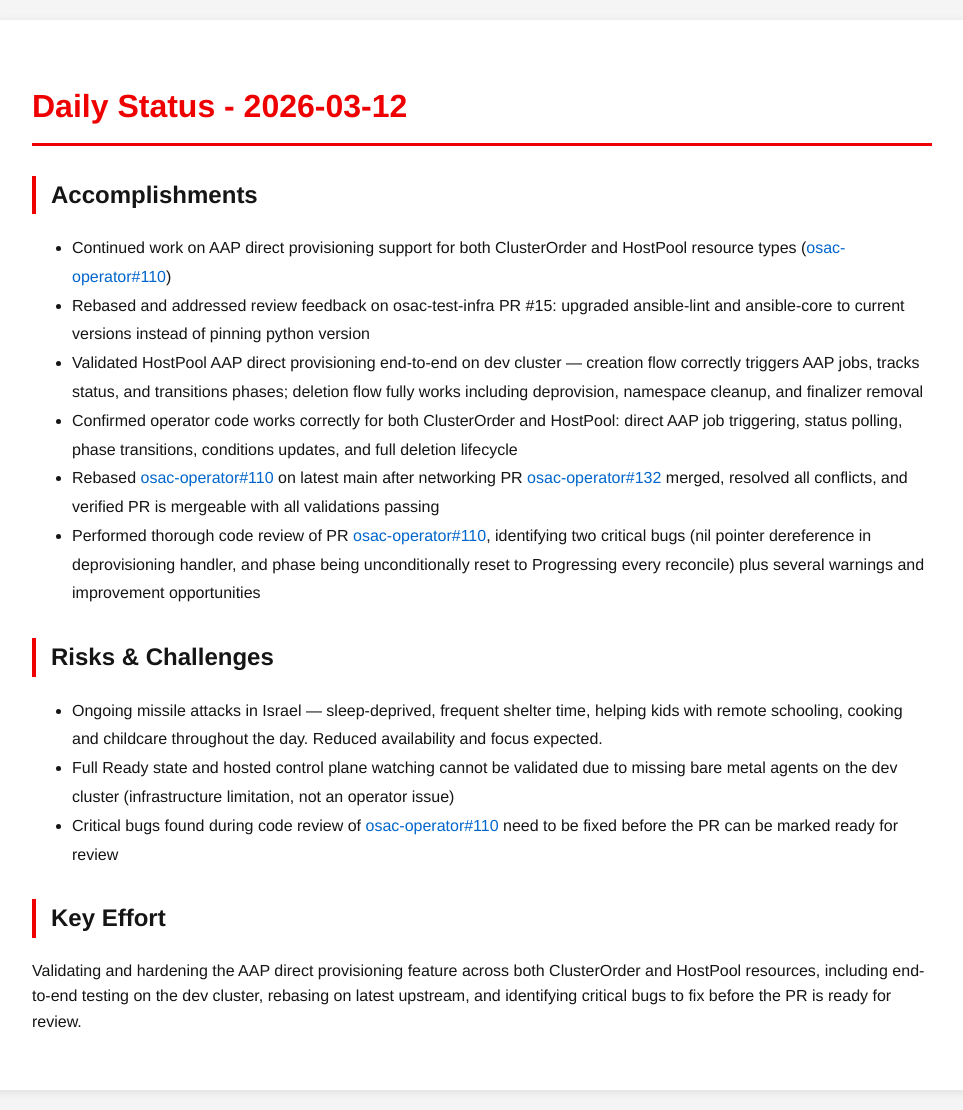
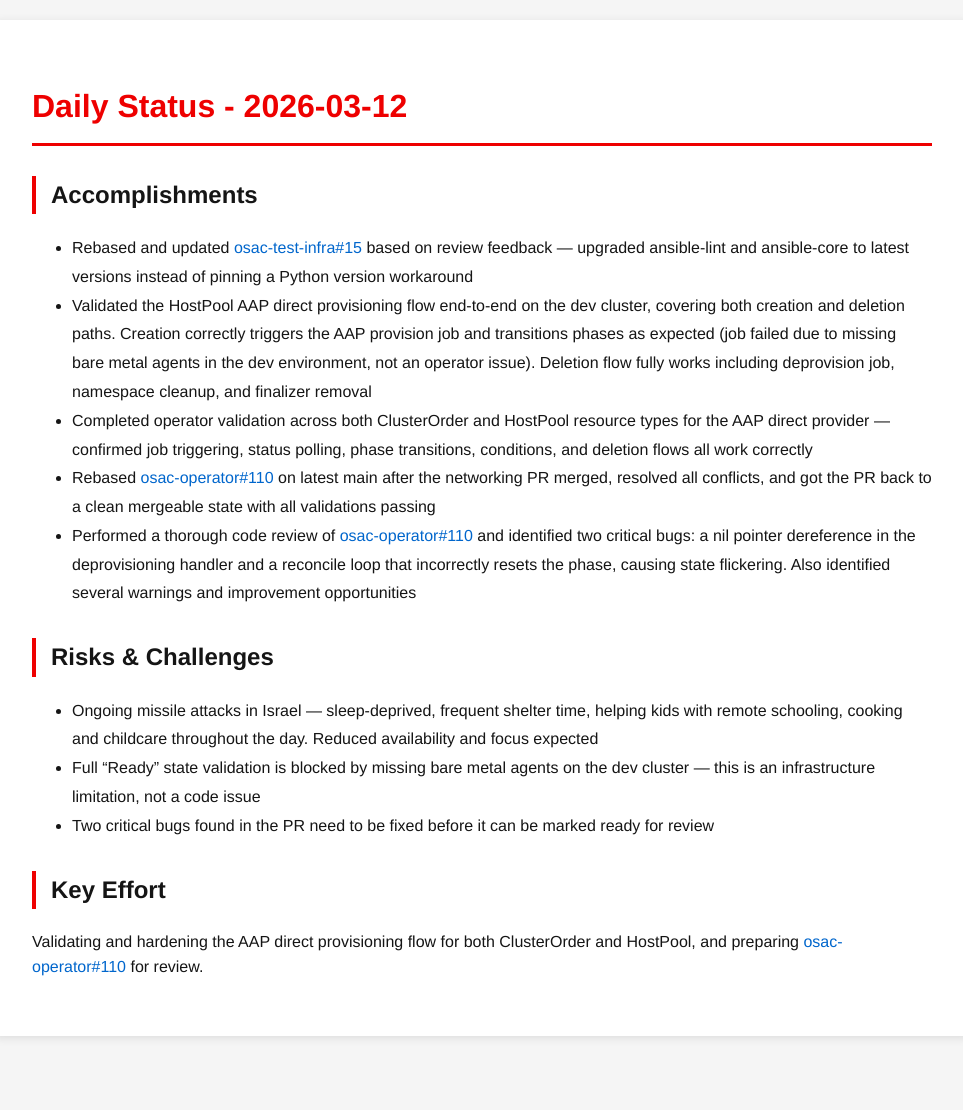
Before and after one commit to tzvatot/daily-status, a Jekyll site: the page built from 2026-03-12.md, in a window 1280 px wide. Shown: the whole page, without its empty margins (158-1121 px from the left). Built offline with Jekyll 4.4.1, drawn with Linux system fonts in a browser that asks for light colours; after the commit the page ends 1056 px from its top, so only the background shows below that.

Commit message:
Daily status update - 2026-03-12

```diff
--- a/2026-03-12.md
+++ b/2026-03-12.md
@@ -7,20 +7,16 @@
 # Daily Status - 2026-03-12
 
 ## Accomplishments
-
-- Continued work on AAP direct provisioning support for both ClusterOrder and HostPool resource types ([osac-operator#110](https://github.com/osac-project/osac-operator/pull/110))
-- Rebased and addressed review feedback on osac-test-infra PR #15: upgraded ansible-lint and ansible-core to current versions instead of pinning python version
-- Validated HostPool AAP direct provisioning end-to-end on dev cluster — creation flow correctly triggers AAP jobs, tracks status, and transitions phases; deletion flow fully works including deprovision, namespace cleanup, and finalizer removal
-- Confirmed operator code works correctly for both ClusterOrder and HostPool: direct AAP job triggering, status polling, phase transitions, conditions updates, and full deletion lifecycle
-- Rebased [osac-operator#110](https://github.com/osac-project/osac-operator/pull/110) on latest main after networking PR [osac-operator#132](https://github.com/osac-project/osac-operator/pull/132) merged, resolved all conflicts, and verified PR is mergeable with all validations passing
-- Performed thorough code review of PR [osac-operator#110](https://github.com/osac-project/osac-operator/pull/110), identifying two critical bugs (nil pointer dereference in deprovisioning handler, and phase being unconditionally reset to Progressing every reconcile) plus several warnings and improvement opportunities
+- Rebased and updated [osac-test-infra#15](https://github.com/osac-project/osac-test-infra/pull/15) based on review feedback — upgraded ansible-lint and ansible-core to latest versions instead of pinning a Python version workaround
+- Validated the HostPool AAP direct provisioning flow end-to-end on the dev cluster, covering both creation and deletion paths. Creation correctly triggers the AAP provision job and transitions phases as expected (job failed due to missing bare metal agents in the dev environment, not an operator issue). Deletion flow fully works including deprovision job, namespace cleanup, and finalizer removal
+- Completed operator validation across both ClusterOrder and HostPool resource types for the AAP direct provider — confirmed job triggering, status polling, phase transitions, conditions, and deletion flows all work correctly
+- Rebased [osac-operator#110](https://github.com/osac-project/osac-operator/pull/110) on latest main after the networking PR merged, resolved all conflicts, and got the PR back to a clean mergeable state with all validations passing
+- Performed a thorough code review of [osac-operator#110](https://github.com/osac-project/osac-operator/pull/110) and identified two critical bugs: a nil pointer dereference in the deprovisioning handler and a reconcile loop that incorrectly resets the phase, causing state flickering. Also identified several warnings and improvement opportunities
 
 ## Risks & Challenges
-
-- Ongoing missile attacks in Israel — sleep-deprived, frequent shelter time, helping kids with remote schooling, cooking and childcare throughout the day. Reduced availability and focus expected.
-- Full Ready state and hosted control plane watching cannot be validated due to missing bare metal agents on the dev cluster (infrastructure limitation, not an operator issue)
-- Critical bugs found during code review of [osac-operator#110](https://github.com/osac-project/osac-operator/pull/110) need to be fixed before the PR can be marked ready for review
+- Ongoing missile attacks in Israel — sleep-deprived, frequent shelter time, helping kids with remote schooling, cooking and childcare throughout the day. Reduced availability and focus expected
+- Full "Ready" state validation is blocked by missing bare metal agents on the dev cluster — this is an infrastructure limitation, not a code issue
+- Two critical bugs found in the PR need to be fixed before it can be marked ready for review
 
 ## Key Effort
-
-Validating and hardening the AAP direct provisioning feature across both ClusterOrder and HostPool resources, including end-to-end testing on the dev cluster, rebasing on latest upstream, and identifying critical bugs to fix before the PR is ready for review.
+Validating and hardening the AAP direct provisioning flow for both ClusterOrder and HostPool, and preparing [osac-operator#110](https://github.com/osac-project/osac-operator/pull/110) for review.
```
